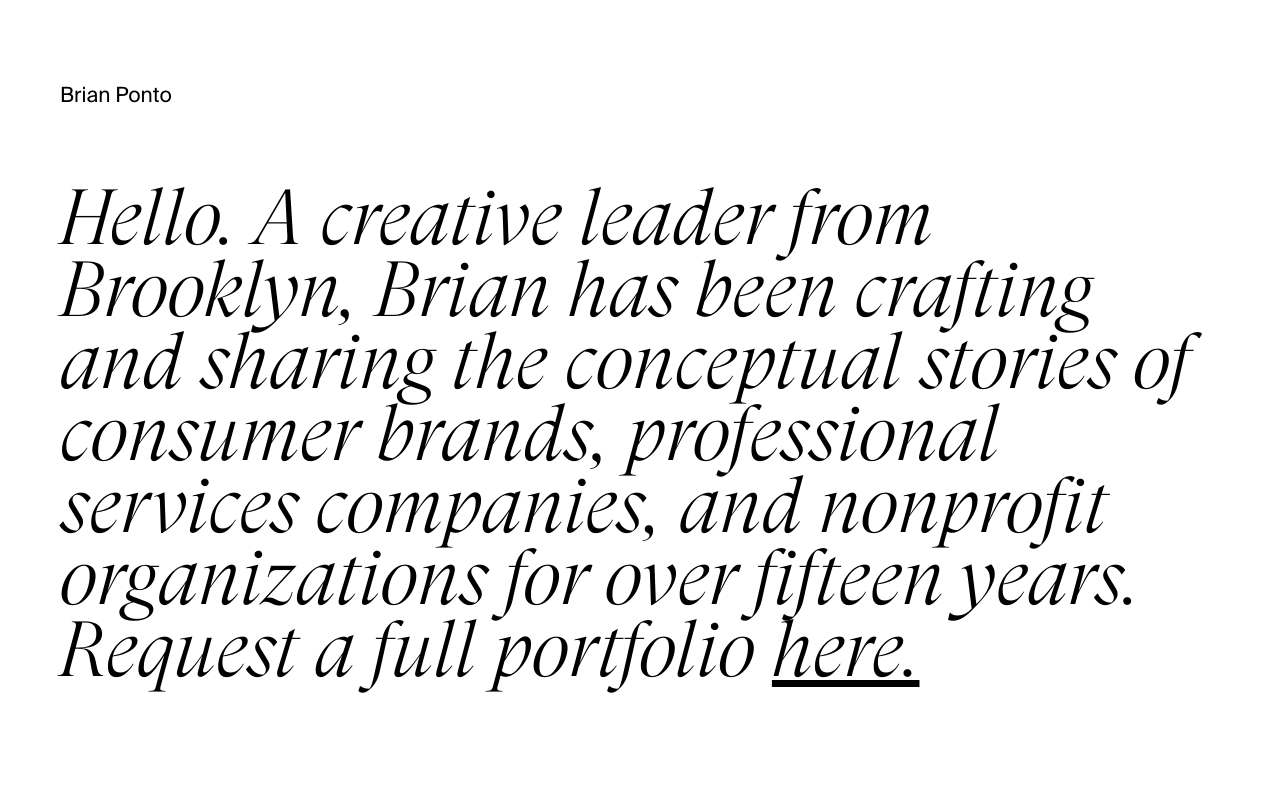
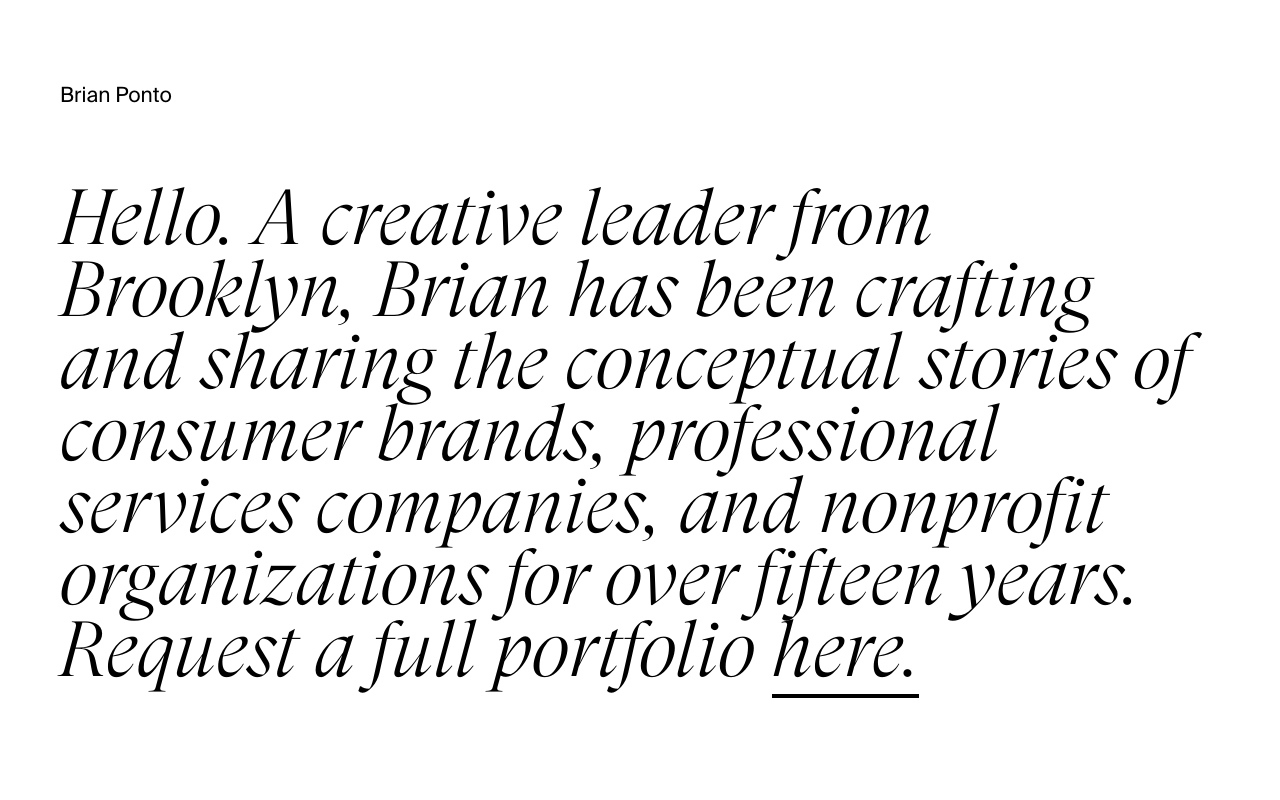
Before and after one commit to gavinoconnor/bp-site, a React (Create React App) app: page / in a window 1280 px wide. Shown: the top 800 px of the page. Built offline with nearby package versions, Linux system fonts and the light colour scheme.

Commit message:
adjust underline

```diff
--- a/src/App.css
+++ b/src/App.css
@@ -28,8 +28,17 @@
 }
 
 .home-text a {
+  text-decoration: none;
   color: #000000;
+  border-bottom: 4px solid black;
 }
+
+/* @media (max-width: 768px) {
+  .home-container {
+    display: flex;
+    font-size: .2em;
+  }
+} */
 
 /*  */
 /* Client component styling */
```
